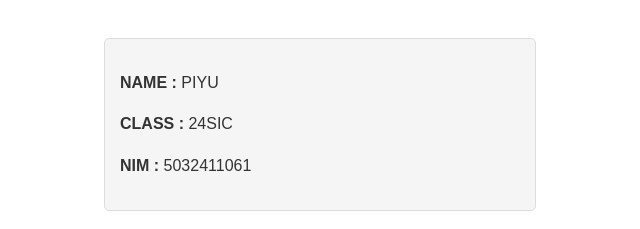
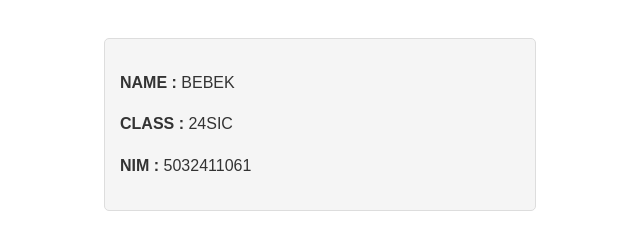
Before and after one commit to piyu24sic/piyusholat5waktuu, a plain HTML site: page index.html in a window 1280 px wide. Shown: the part 122-351 px from the top of the page, 320-960 px from the left. Drawn offline with Linux system fonts and the light colour scheme.

Commit message:
index.html

```diff
--- a/index.html
+++ b/index.html
@@ -65,7 +65,7 @@
     </header>
     <main>
         <div class="identity">
-            <p><strong>NAME  :</strong> PIYU</p>
+            <p><strong>NAME  :</strong> BEBEK</p>
             <p><strong>CLASS :</strong> 24SIC</p>
             <p><strong>NIM   :</strong> 5032411061</p>
         </div>
```
